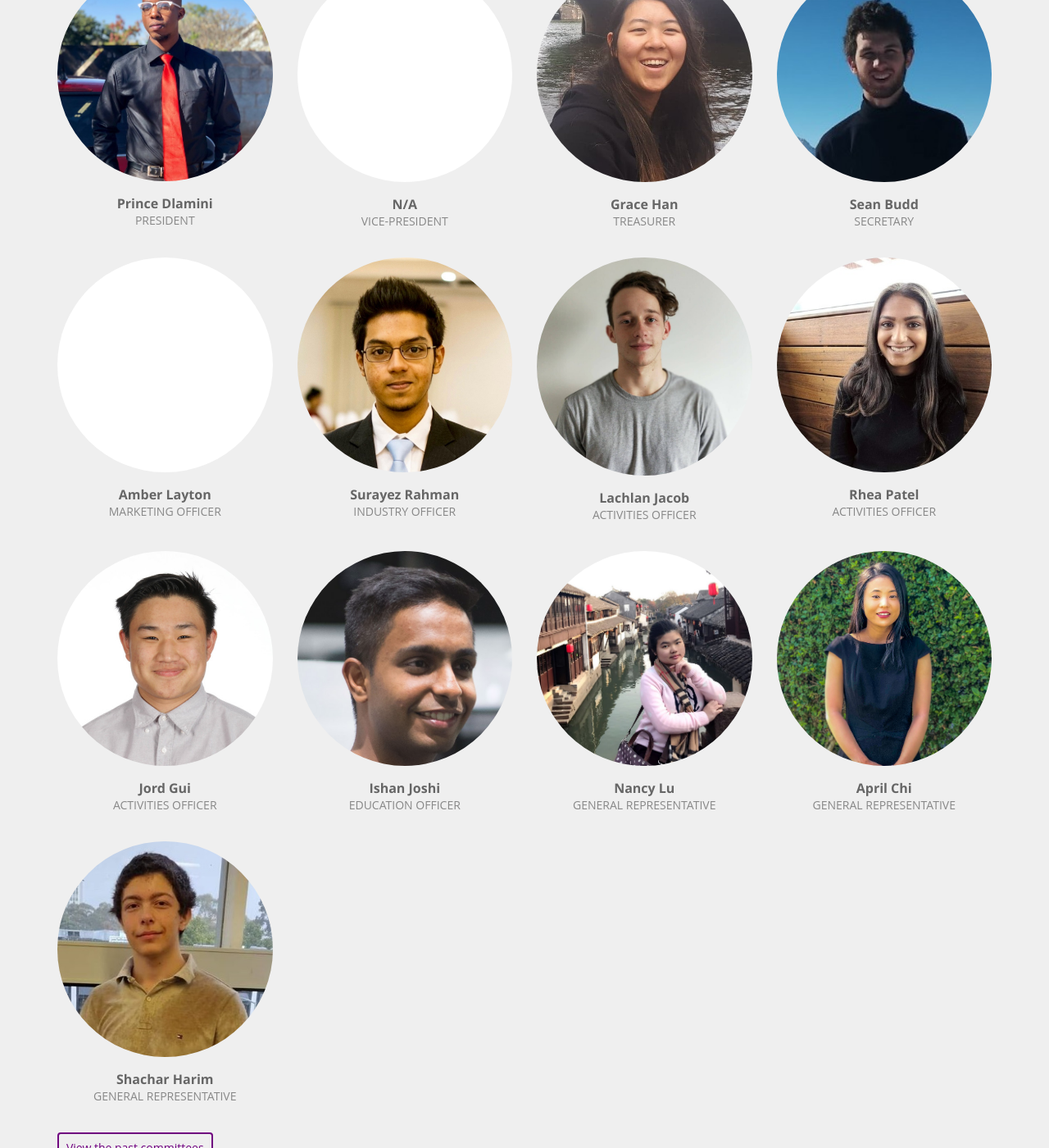
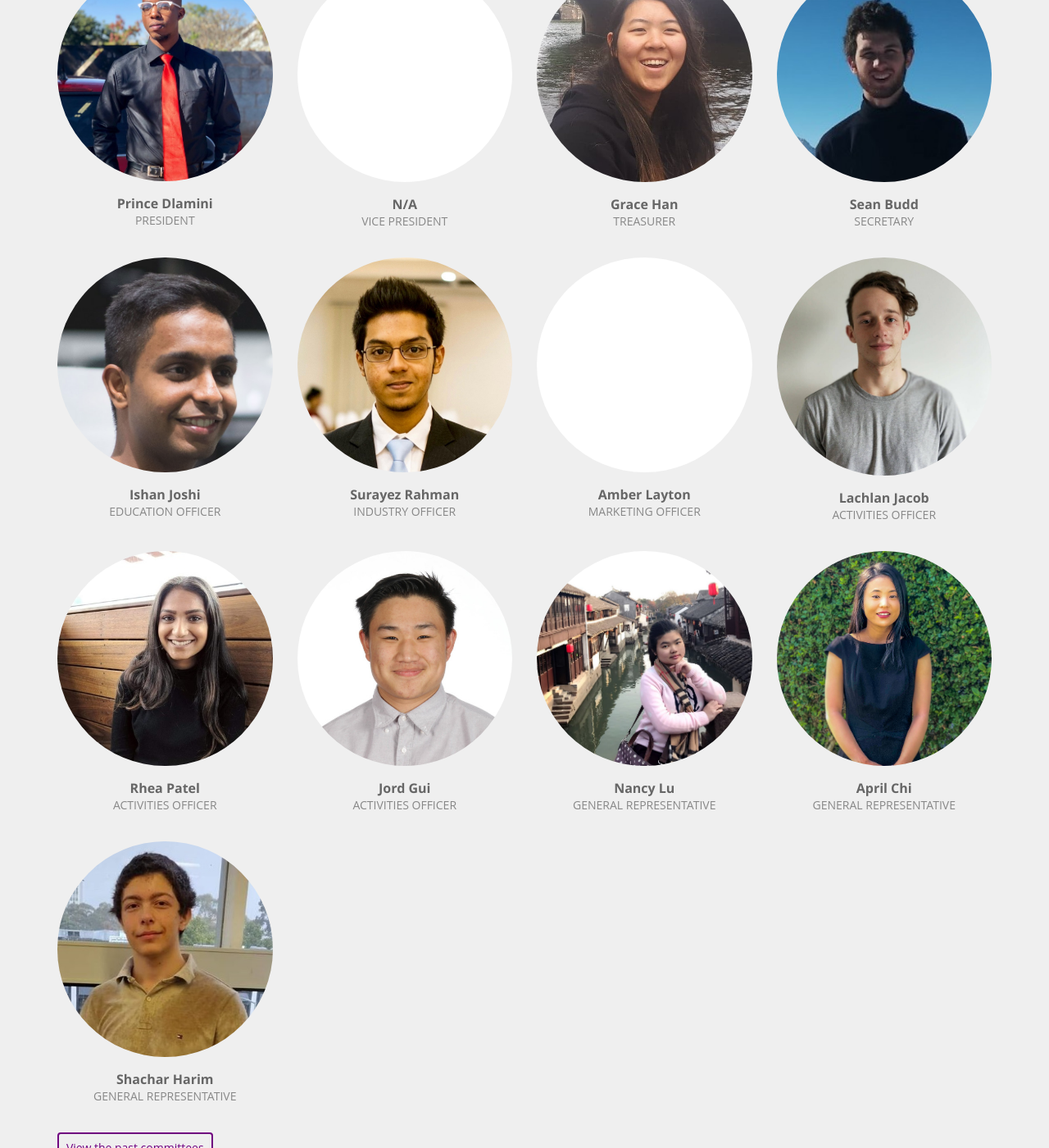
Before and after one commit to wiredmonash/wiredmonash.github.io, a Jekyll site: the page built from about.html, in a window 1280 px wide and 1400 px high, scrolled down 1163 px. Shown: the whole window at 82% size. Built offline with Jekyll 4.4.1, drawn with Linux system fonts in a browser that asks for light colours; nearby versions of some CDN libraries; some web fonts are replaced.

Commit message:
use json to generate commitee and sponsor listing pages

```diff
--- a/_includes/footer.html
+++ b/_includes/footer.html
@@ -5,5 +5,4 @@
     <p>Design by <a href="http://terencehuynh.com/">Terence Huynh</a>.</p>
   </div>
 </footer>
-<script src="//code.jquery.com/jquery-1.11.0.min.js"></script>
 <script type="text/javascript" src="{{ site.url }}/assets/js/main.js"></script>
--- a/_includes/top.html
+++ b/_includes/top.html
@@ -18,4 +18,5 @@
 <link rel="icon" type="image/png" href="{{site.url}}/assets/img/icon.png">
 <link rel="stylesheet" href="{{ site.url }}/assets/style.css" />
 <link href="//maxcdn.bootstrapcdn.com/font-awesome/4.2.0/css/font-awesome.min.css" rel="stylesheet" />
+<script src="//code.jquery.com/jquery-1.11.0.min.js"></script>
 {% endcapture %}{{ header | strip_newlines }}
--- a/about.html
+++ b/about.html
@@ -54,78 +54,11 @@ slug: about
         <span>Our Committee</span>
       </h3>
       <div class="row">
-        <div class="col-md-3 col-xs-6">
-          <img class="img-circle" src="{{site.url}}/assets/img/person/prince-dlamini.jpg" />
-          <p class="name">Prince Dlamini</p>
-          <p class="role">President</p>
-        </div>
-        <div class="col-md-3 col-xs-6">
-          <img class="img-circle" src="{{site.url}}/assets/img/person/white.jpg" />
-          <p class="name">N/A</p>
-          <p class="role">Vice-President</p>
-        </div>
-        <div class="col-md-3 col-xs-6">
-          <img class="img-circle" src="{{site.url}}/assets/img/person/grace-han.jpg" />
-          <p class="name">Grace Han</p>
-          <p class="role">Treasurer</p>
-        </div>
-        <div class="col-md-3 col-xs-6">
-          <img class="img-circle" src="{{site.url}}/assets/img/person/sean-budd.jpg" />
-          <p class="name">Sean Budd</p>
-          <p class="role">Secretary</p>
-        </div>
-      </div>
-      <div class="row">
-        <div class="col-md-3 col-xs-6">
-          <img class="img-circle" src="{{site.url}}/assets/img/person/white.jpg" />
-          <p class="name">Amber Layton</p>
-          <p class="role">Marketing Officer</p>
-        </div>
-        <div class="col-md-3 col-xs-6">
-          <img class="img-circle" src="{{site.url}}/assets/img/person/surayez-rahman.jpg" />
-          <p class="name">Surayez Rahman</p>
-          <p class="role">Industry Officer</p>
-        </div>
-        <div class="col-md-3 col-xs-6">
-          <img class="img-circle" src="{{site.url}}/assets/img/person/lachlan-jacob.jpg" />
-          <p class="name">Lachlan Jacob</p>
-          <p class="role">Activities Officer</p>
-        </div>
-        <div class="col-md-3 col-xs-6">
-          <img class="img-circle" src="{{site.url}}/assets/img/person/rhea-patel.jpg" />
-          <p class="name">Rhea Patel</p>
-          <p class="role">Activities Officer</p>
-        </div>
-      </div>
-      <div class="row">
-        <div class="col-md-3 col-xs-6">
-          <img class="img-circle" src="{{site.url}}/assets/img/person/jord-gui.jpg" />
-          <p class="name">Jord Gui</p>
-          <p class="role">Activities Officer</p>
-        </div>
-        <div class="col-md-3 col-xs-6">
-          <img class="img-circle" src="{{site.url}}/assets/img/person/ishan-joshi.png" />
-          <p class="name">Ishan Joshi</p>
-          <p class="role">Education Officer</p>
-        </div>
-        <div class="col-md-3 col-xs-6">
-          <img class="img-circle" src="{{site.url}}/assets/img/person/nancy-lu.jpg" />
-          <p class="name">Nancy Lu</p>
-          <p class="role">General Representative</p>
-        </div>
-        <div class="col-md-3 col-xs-6">
-          <img class="img-circle" src="{{site.url}}/assets/img/person/april-chi.png" />
-          <p class="name">April Chi</p>
-          <p class="role">General Representative</p>
-        </div>
-        <div class="col-md-3 col-xs-6">
-          <img class="img-circle" src="{{site.url}}/assets/img/person/shachar-harim.jpg" />
-          <p class="name">Shachar Harim</p>
-          <p class="role">General Representative</p>
-        </div>
       </div>
       <a class="btn" href="{{site.url}}/about/alumni/">View the past committees</a>
     </div>
   </div>
 
 </section>
+
+<script type="text/javascript" src="{{ site.url }}/assets/js/commitee-fill.js"></script>
--- /dev/null
+++ b/assets/js/commitee-fill.js
@@ -0,0 +1,86 @@
+var commitee_data = [
+    {
+        pic_name: "prince-dlamini.jpg",
+        name: "Prince Dlamini",
+        role: "President",
+    },
+    {
+        pic_name: "white.jpg",
+        name: "N/A",
+        role: "Vice President",
+    },
+    {
+        pic_name: "grace-han.jpg",
+        name: "Grace Han",
+        role: "Treasurer",
+    },
+    {
+        pic_name: "sean-budd.jpg",
+        name: "Sean Budd",
+        role: "Secretary",
+    },
+    {
+        pic_name: "ishan-joshi.png",
+        name: "Ishan Joshi",
+        role: "Education Officer",
+    },
+    {
+        pic_name: "surayez-rahman.jpg",
+        name: "Surayez Rahman",
+        role: "Industry Officer",
+    },
+    {
+        pic_name: "white.jpg",
+        name: "Amber Layton",
+        role: "Marketing Officer",
+    },
+    {
+        pic_name: "lachlan-jacob.jpg",
+        name: "Lachlan Jacob",
+        role: "Activities Officer",
+    },
+    {
+        pic_name: "rhea-patel.jpg",
+        name: "Rhea Patel",
+        role: "Activities Officer",
+    },
+    {
+        pic_name: "jord-gui.jpg",
+        name: "Jord Gui",
+        role: "Activities Officer",
+    },
+    {
+        pic_name: "nancy-lu.jpg",
+        name: "Nancy Lu",
+        role: "General Representative",
+    },
+    {
+        pic_name: "april-chi.png",
+        name: "April Chi",
+        role: "General Representative",
+    },
+    {
+        pic_name: "shachar-harim.jpg",
+        name: "Shachar Harim",
+        role: "General Representative",
+    },
+]
+
+
+commitee_data.forEach( person => {
+    $('<div class="col-md-3 col-xs-6">')
+        .append(
+            $("<img>")
+            .addClass("img-circle")
+            .attr("src", "/assets/img/person/" + person.pic_name)
+        )
+        .append(
+            $('<p class="name">').text(person.name)
+        )
+        .append(
+            $('<p class="role">').text(person.role)
+        )
+        .appendTo(
+            $("#our-committee").find(".row")
+        );
+})
```
Also changed, not shown: assets/js/sponsor-fill.js (added, +104 -0 lines), sponsors.html (+3 -22 lines), assets/img/sponsor/ms-logo.jpg (deleted), assets/img/sponsor/ms-logo.png (added).
